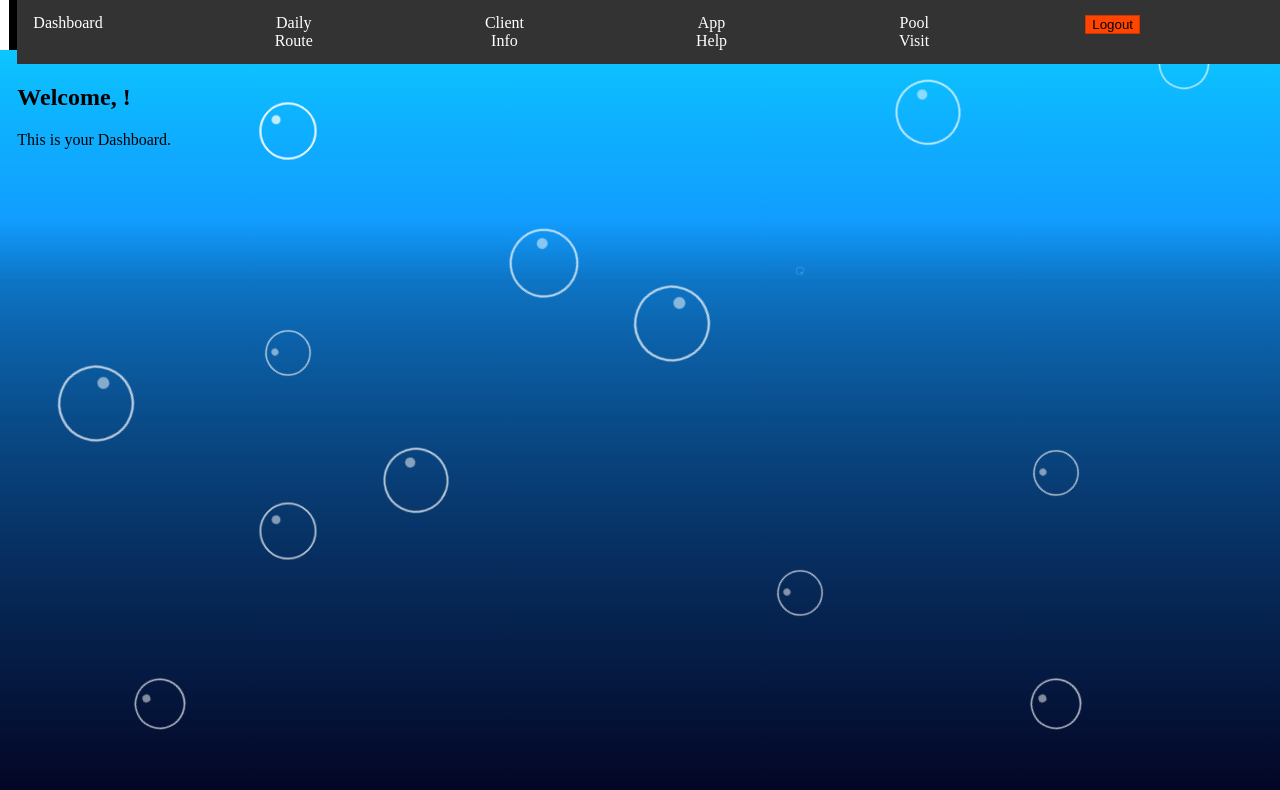
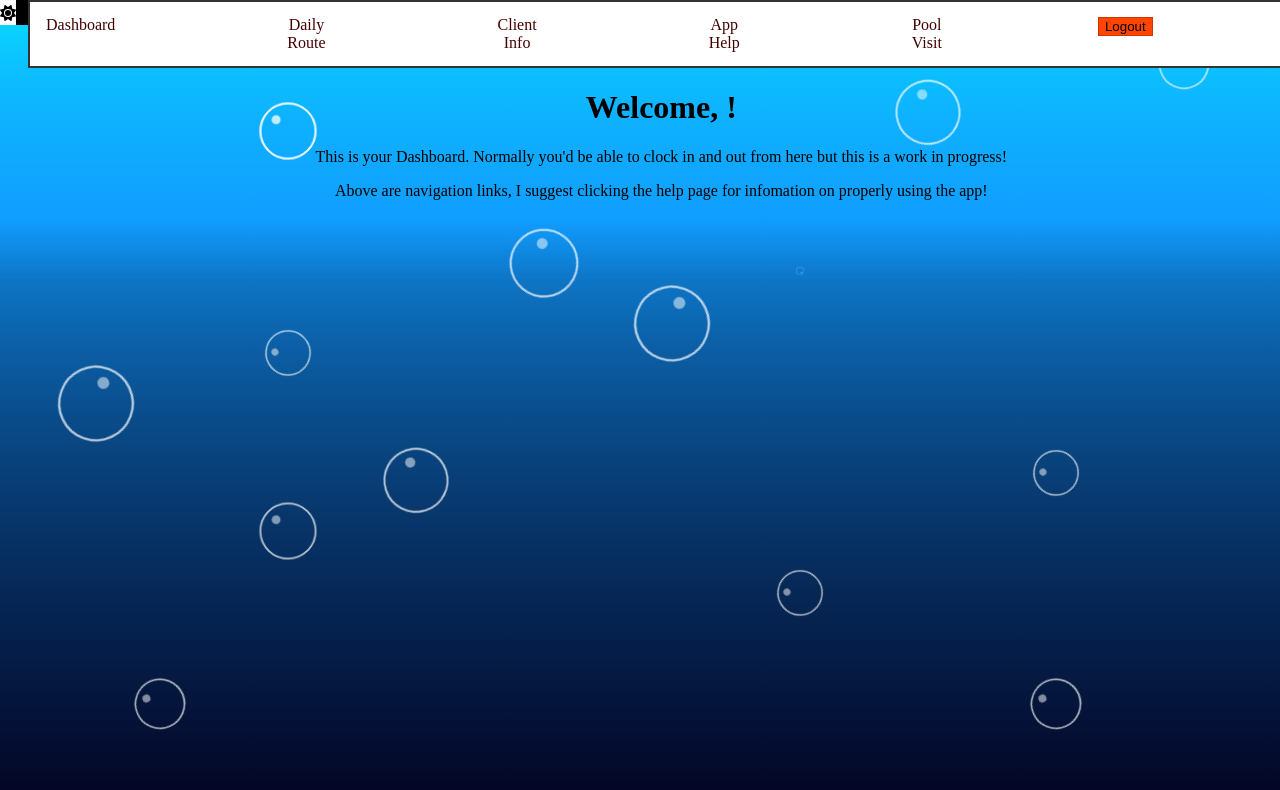
Before and after one commit to BootsRngr94/phase-5-capstone, a React (Create React App) app in the folder client/: page /dashboard in a window 1280 px wide. Shown: the top 790 px of the page. Built offline with nearby package versions, Linux system fonts and the light colour scheme; no server answers.

Commit message:
made major progress with css and light/dark mode implementation

```diff
--- a/client/src/components/App.js
+++ b/client/src/components/App.js
@@ -13,7 +13,8 @@ import "../stylesheets/dark.css";
 import "../stylesheets/app.css";
 import "../stylesheets/bubbles.css";
 import "../stylesheets/index.css";
-
+import { FontAwesomeIcon } from '@fortawesome/react-fontawesome';
+import { faSun, faMoon } from '@fortawesome/free-solid-svg-icons';
 const App = () => {
   const { darkMode } = useContext(DarkModeContext);
   const { dispatch } = useContext(DarkModeContext);
@@ -28,20 +29,30 @@ const App = () => {
   };
 
   useEffect(() => {
-    document.body.classList.toggle("dark-mode", darkMode);
+    const body = document.body;
+    const wrapper = document.querySelector('.wrapper');
+    body.classList.toggle("dark-mode", darkMode);
+    if (wrapper) {
+      wrapper.classList.toggle('dark-mode', darkMode);
+    }
   }, [darkMode]);
 
   return (
-    <div className={darkMode ? "dark app" : "app"}>
+    <div className={darkMode ? "dark app" : "app"} >
       <div className="mode_switch"></div>
       <div
         className="lightmode"
         onClick={() => dispatch({ type: "LIGHT" })}
-      ></div>
+
+      >
+        <FontAwesomeIcon icon={faSun} />
+      </div>
       <div
         className="darkmode"
         onClick={() => dispatch({ type: "DARK" })}
-      ></div>
+      >
+        <FontAwesomeIcon icon={faMoon} />
+      </div>
       <Router>
         <Switch>
           <Route
@@ -72,78 +83,3 @@ const App = () => {
 };
 
 export default App;
-// import React, { useState } from "react";
-// import { BrowserRouter as Router, Switch, Route} from "react-router-dom";
-// import SignIn from "./SignIn";
-// import Dashboard from "./Dashboard";
-// import Pool from "./Pool";
-// import SessionChecker from "./SessionChecker";
-// import Help from "./Help";
-// import Client from "./Client"
-// import PoolVisit from "./PoolVisit";
-// import {useContext} from 'react';
-// import {DarkModeContext} from "./DarkModeContext";
-// import "../stylesheets/dark.css";
-// import "../stylesheets/app.css";
-// import "../stylesheets/bubbles.css";
-// import "../stylesheets/index.css";
-
-
-
-// const App = () => {
-//   const {darkMode} = useContext(DarkModeContext)
-//   const {dispatch} = useContext(DarkModeContext);
-//   const [isLoggedIn, setLoggedIn] = useState(false);
-
-//   const handleLogin = () => {
-//     setLoggedIn(true);
-//   };
-
-//   const handleLogout = () => {
-//     setLoggedIn(false);
-//   };
-
-//   useEffect(() => {
-//     document.body.classList.toggle("dark-mode", darkMode);
-//   }, [darkMode]);
-
-//   return (
-//     <div className={darkMode?"dark app":"app"}>
-//       <div className="mode_switch"></div>
-//         <div className="lightmode" onClick={()=>dispatch({type:"LIGHT"})}></div>
-//         <div className="darkmode" onClick={()=>dispatch({type:"DARK"})}></div>
-//     <Router>
-//       <Switch>
-//         <Route
-//           path="/signin"
-//           render={(props) => (
-//             <SignIn {...props} isLoggedIn={isLoggedIn} onLogin={handleLogin} />
-//           )}
-//         />
-//         <Route
-//           path="/dashboard"
-//           render={(props) => (
-//             <Dashboard {...props} isLoggedIn={isLoggedIn} onLogout={handleLogout} />
-//           )}
-//         />
-//         <Route
-//         path="/check_session" component={SessionChecker} />
-//         <Route
-//         path="/pool" component={Pool}
-//         />
-//         <Route
-//         path="/help" component={Help}
-//         />
-//         <Route
-//         path="/client" component={Client}
-//         />
-//         <Route
-//         path="/poolvisit" component={PoolVisit}
-//         />
-//       </Switch>
-//     </Router>
-//     </div>
-//   );
-// };
-
-// export default App;
--- a/client/src/components/Dashboard.js
+++ b/client/src/components/Dashboard.js
@@ -39,10 +39,10 @@ const Dashboard = ({ onLogout }) => {
   return (
     <div>
       <Navbar isLoggedIn={true} onLogout={handleLogout} />
-      <div>
-        <h2>Welcome, {username}!</h2>
-        <p>This is your Dashboard.</p>
-        {/* <button onClick={handleLogout}>Logout</button> */}
+      <div className='welcome'>
+        <h1>Welcome, {username}!</h1>
+        <p>This is your Dashboard. Normally you'd be able to clock in and out from here but this is a work in progress!</p>
+        <p>Above are navigation links, I suggest clicking the help page for infomation on properly using the app!</p>
       </div>
     </div>
   );
--- a/client/src/components/NavBar.js
+++ b/client/src/components/NavBar.js
@@ -1,24 +1,37 @@
-import React from 'react';
+import React, {useContext} from 'react';
 import { Link } from 'react-router-dom';
+import { DarkModeContext } from "./DarkModeContext";
 
 const Navbar = ({ isLoggedIn, onLogout }) => {
+  const { darkMode } = useContext(DarkModeContext);
+
+  const navbarStyle = {
+// Dark Mode : Light Mode
+    backgroundColor: darkMode ? '#444' : '#fff',
+
+  };
+  const linkStyle = {
+    color: darkMode ? '#fcfc0a' : '#400',
+    textDecoration: 'none',
+  };
+
   return (
-    <nav className='main_nav'>
+    <nav className='main_nav' style={navbarStyle}>
       <ul className='link_list'>
         <li className='link'>
-          <Link to="/dashboard">Dashboard</Link>
+          <Link to="/dashboard" style={linkStyle}>Dashboard</Link>
         </li>
         <li className='link'>
-          <Link to="/pool">Daily Route</Link>
+          <Link to="/pool" style={linkStyle}>Daily Route</Link>
         </li>
         <li className='link'>
-          <Link to="/client">Client Info</Link>
+          <Link to="/client" style={linkStyle}>Client Info</Link>
         </li>
         <li className='link'>
-          <Link to="/help">App Help</Link>
+          <Link to="/help" style={linkStyle}>App Help</Link>
         </li>
         <li className='link'>
-          <Link to="/poolvisit">Pool Visit</Link>
+          <Link to="/poolvisit" style={linkStyle}>Pool Visit</Link>
         </li>
           <li className='link'>
             <button className='log_out' onClick={onLogout}>Logout</button>
--- a/client/src/components/NewClientForm.js
+++ b/client/src/components/NewClientForm.js
@@ -36,9 +36,9 @@ const NewClientForm = ({ addNewClient, clients }) => {
   };
 
   return (
-    <div className="formContainer">
+    <div className='clientFormContainer'>
       <h3>New Client</h3>
-      <form onSubmit={handleSubmit}>
+      <form onSubmit={handleSubmit} className='clientForm'>
         <input
           type="text"
           name="name"
@@ -67,7 +67,7 @@ const NewClientForm = ({ addNewClient, clients }) => {
           value={formData.address}
           onChange={handleInputChange}
         />
-        <button type="submit">Add New Client</button>
+        <button type="submit">Submit New Client</button>
       </form>
     </div>
   );
--- a/client/src/components/SignIn.js
+++ b/client/src/components/SignIn.js
@@ -41,9 +41,10 @@ const SignIn = () => {
   }, [isLoggedIn, history]);
 
   return (
-    <div className='sign_in'>
-      <h2>Sign In</h2>
+    <div >
+
       <form className='signinForm'>
+        <h2>Sign In</h2>
         <label>
           Username:
           <input type="text" value={username} onChange={(e) => setUsername(e.target.value)} />
--- a/client/src/stylesheets/app.css
+++ b/client/src/stylesheets/app.css
@@ -1,12 +1,18 @@
+.lightmode,
+.darkmode {
+  display: flex;
+  align-items: center;
+  justify-content: center;
+  width: 25px;
+  height: 25px;
+  background-color: transparent; /* Remove background color from here */
+}
 
+/* Apply the background color separately */
+.lightmode {
+  background-color: rgb(255, 255, 255);
+}
 
-.lightmode{
-    width: 50px;
-    height: 50px;
-    background-color: white;
+.darkmode {
+  background-color: black;
 }
-.darkmode{
-    width: 50px;
-    height: 50px;
-    background-color: black;
-}
--- a/client/src/stylesheets/bubbles.css
+++ b/client/src/stylesheets/bubbles.css
@@ -1,8 +1,25 @@
+
+
 body {
     margin: 0;
     padding: 0;
     overflow: hidden;
     width: 100%;
+  }
+  body.dark-mode {
+    background-color: #222; /* Set your desired dark mode background color */
+  }
+
+  .wrapper.dark-mode {
+    background: linear-gradient(180deg, #111, 5%, #030423);
+  }
+
+  .wrapper.dark-mode h1 {
+    color: #fff; /* Set your desired dark mode text color */
+  }
+
+  .wrapper.dark-mode div {
+    border-color: rgba(255, 255, 255, 0.7); /* Set your desired dark mode border color */
   }
   .wrapper {
     height: 100%;
--- a/client/src/stylesheets/dark.css
+++ b/client/src/stylesheets/dark.css
@@ -1,13 +1,15 @@
+/* Dark mode */
 .app.dark{
-    /* background-color: #222; */
-    color: white;
+
+    color: rgb(255, 255, 255);
     display: flex-start;
     height: 100vh;
 
 }
+/*  light mode */
 .app{
     display: flex;
     /* background-color: white; */
-    color: black;
+    color: rgb(0, 0, 0)
 
 }
--- a/client/src/stylesheets/index.css
+++ b/client/src/stylesheets/index.css
@@ -1,6 +1,10 @@
-/*  navigation bar */
+/* Default styles */
+
+/* Main navbar styling */
 .main_nav {
   background-color: #333;
+  display: flex;
+  border: 2px solid #333;
 
 }
 
@@ -10,7 +14,7 @@
   padding: 0;
   overflow: hidden;
   align-content: center;
-    display: flex; /* Use flexbox for layout */
+  display: flex;
   justify-content: center;
   width: 100%;
 }
@@ -30,26 +34,99 @@
 }
 
 .link a:hover {
-    background-color: #111; /* Set your desired hover background color */
+  background-color: #8b8686;
 }
-
-/* Log Out Button Separate styling */
+/* -------------------------------- */
+/* Log out button styling */
 .log_out {
   background-color: #ff4500;
   border: 1px solid #cc3700;
   margin-top: 15px;
+  display: flex;
+}
+/* signin form */
+.signinForm {
+  position: absolute;
+  top: 50%;
+  left: 50%;
+  transform: translate(-50%, -50%);
+  text-align: center;
+  padding: 20px;
+  border: 2px solid #333;
+  border-radius: 10px;
+  background-color: rgba(18, 148, 42, 0.207);
+}
+/* welcome message from dashboard styling */
+.welcome {
+  text-align: center;
 }
 
-/* sign in button and form  */
-.sign_in{
+/* Daily route container styling also add pool form styling */
+.dailyContainer{
+  background-color: rgba(18, 148, 42, 0.207);
+  border: 2px solid #333;
+  border-radius: 10px;
+  width: 20%;
+
+  margin: 0;
+
+  text-align: center;
+
+}
+.poolformContainer {
+  position: absolute;
+  top: 50%;
+  left: 50%;
+  transform: translate(-50%, -50%);
+  text-align: center;
+  padding: 10px;
+  border: 2px solid #333;
+  border-radius: 10px;
+  background-color: rgba(18, 148, 42, 0.207);
+}
+.poolForm {
   display: flex;
   flex-direction: column;
   align-items: center;
-  justify-content: center;
-  height: 100vh;
-  margin-left: 500px;
 }
-.signinForm{
+.poolForm input {
+  margin-bottom: 10px; /* Add space between inputs */
+}
+/* ----------------------------------------------------------------- */
+
+.clientFormContainer{
+  position: absolute;
+  top: 50%;
+  left: 50%;
+  transform: translate(-50%, -50%);
   text-align: center;
+  padding: 10px;
+  border: 2px solid #333;
+  border-radius: 10px;
+  background-color: rgba(18, 148, 42, 0.207);
+}
+.clientForm{
+  display: flex;
+  flex-direction: column;
+  align-items: center;
+}
 
+
+
+/* Media query for smaller screens */
+@media screen and (max-width: 768px) {
+  .link {
+    margin-right: 20px; /* Adjust margin for smaller screens */
   }
+
+  .signinForm {
+    width: 80%; /* Adjust width for smaller screens */
+  }
+  .main_nav {
+    /* Add adjustments for smaller screens */
+    flex-direction: column; /* Stack items vertically */
+  }
+  .log_out{
+    flex-direction: column;
+  }
+}
--- /dev/null
+++ b/package.json
@@ -0,0 +1,6 @@
+{
+  "dependencies": {
+    "@fortawesome/free-solid-svg-icons": "^6.5.0",
+    "@fortawesome/react-fontawesome": "^0.2.0"
+  }
+}
```
Also changed, not shown: client/src/components/NewPoolForm.js (+4 -4 lines), client/src/components/Pool.js (+10 -8 lines), 1 other file (tests, documents, lock files or other folders). Lines whose indentation alone changed are shown as unchanged.
